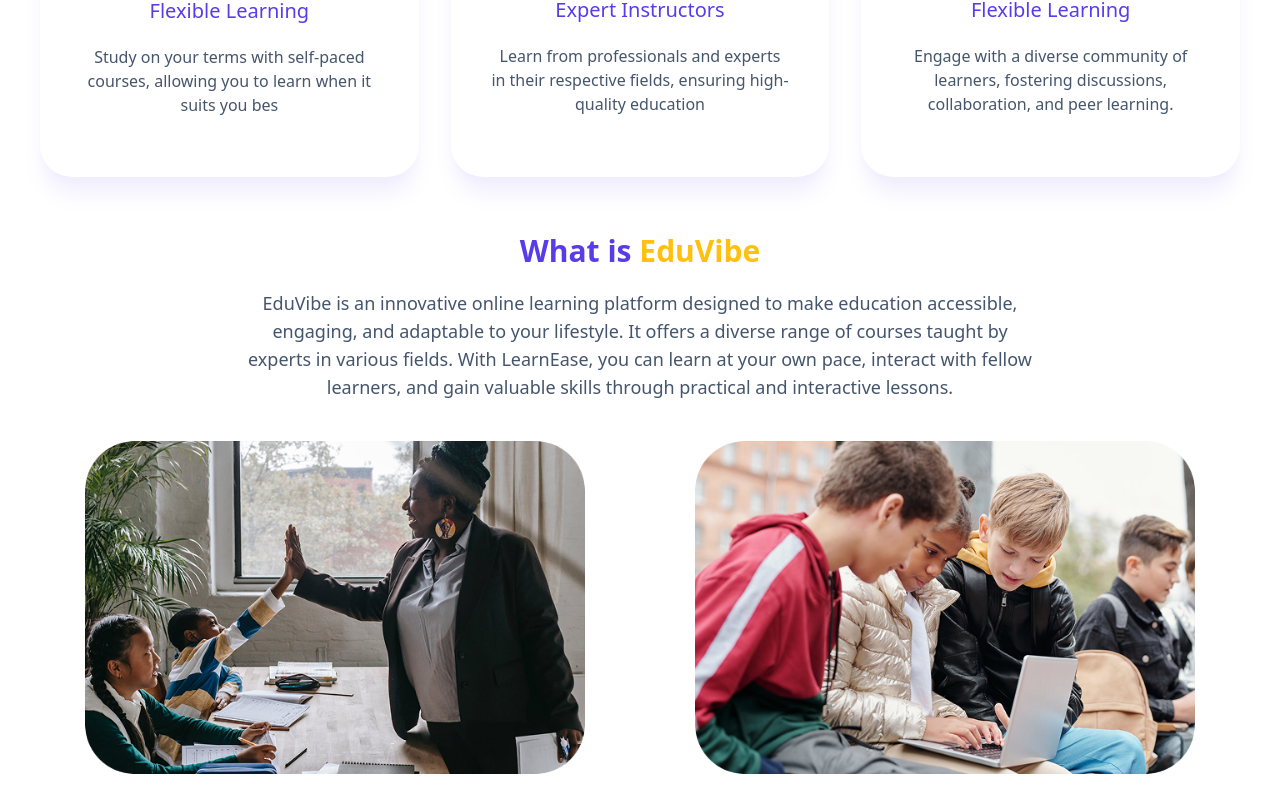
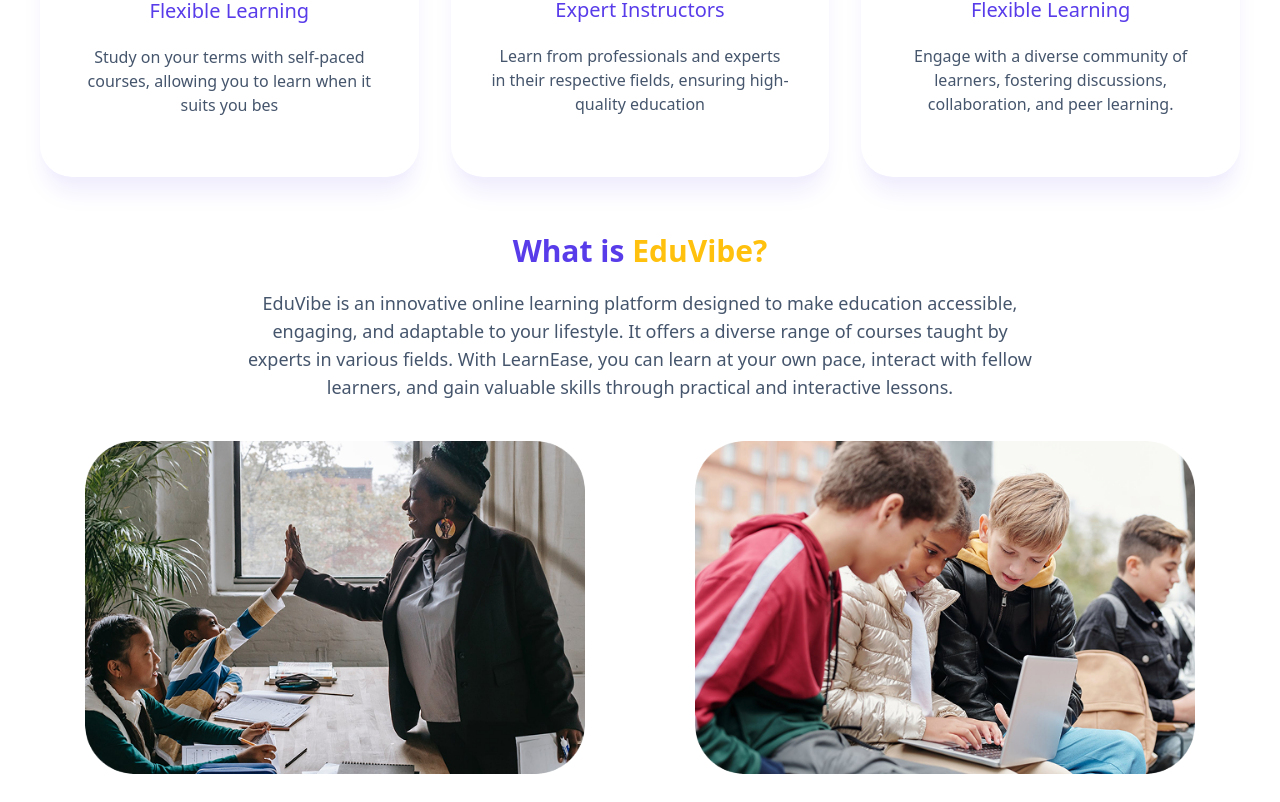
Before and after one commit to beyond-UI-07/edu-vibe, a Next.js app: page / in a window 1280 px wide. Shown: the part 1294-2096 px from the top of the page. Built offline with nearby package versions, Linux system fonts and the light colour scheme.

Commit message:
about page updated

```diff
--- a/components/About/About.jsx
+++ b/components/About/About.jsx
@@ -8,7 +8,7 @@
     <section className="container mx-auto py-4 md:py-7 px-3 md:px-10">
       <SectionHeading
         title="What is"
-        titleSecond="EduVibe"
+        titleSecond="EduVibe?"
         description="EduVibe is an innovative online learning platform designed to make education accessible, engaging, and adaptable to your lifestyle. It offers a diverse range of courses taught by experts in various fields. With LearnEase, you can learn at your own pace, interact with fellow learners, and gain valuable skills through practical and interactive lessons."
       />
 
```
